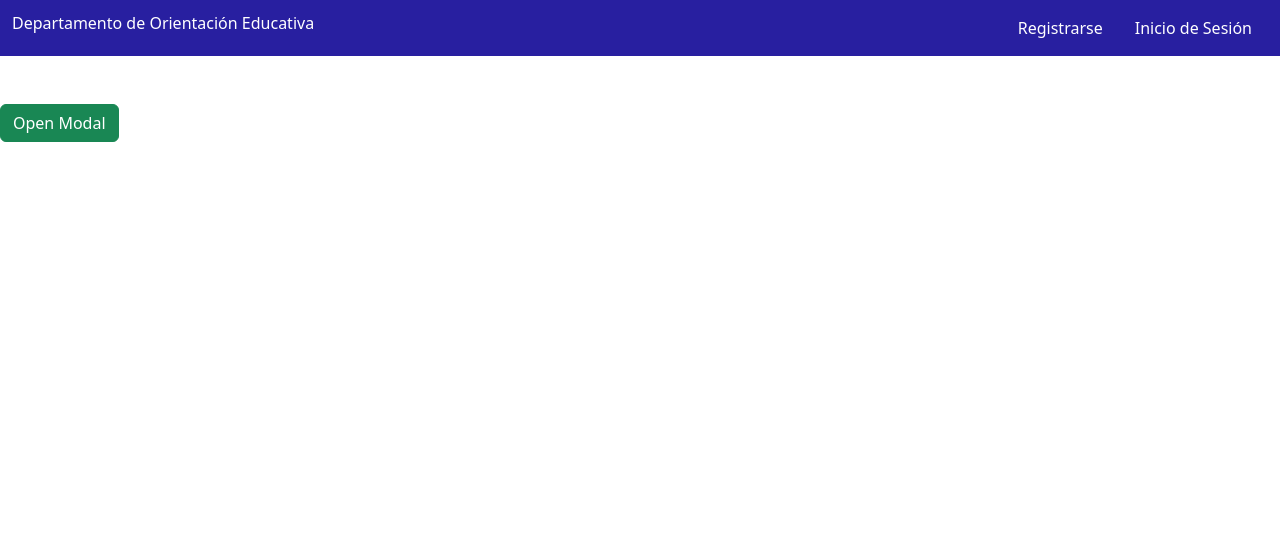
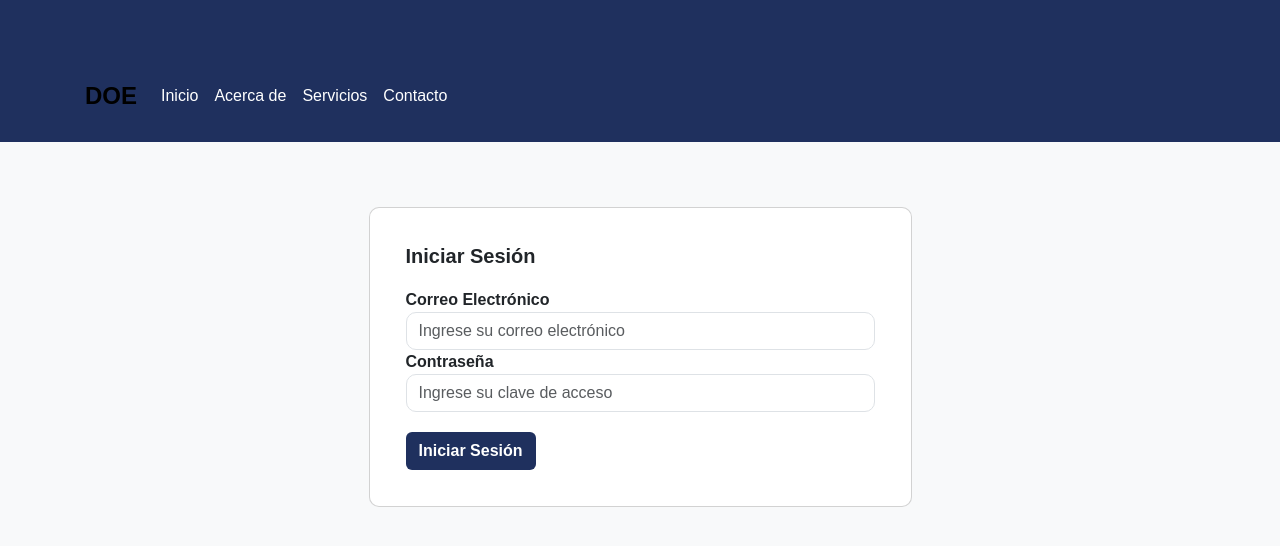
Before and after one commit to LetySG/Proyecto, a Node server app: page /iniciarSesion in a window 1280 px wide. Shown: the top 546 px of the page. Run offline with Node 20, Linux system fonts and the light colour scheme; some libraries are stand-ins or nearby versions.

Commit message:
Vistas(cambios)

```diff
--- a/Prueba/src/app.js
+++ b/Prueba/src/app.js
@@ -18,6 +18,11 @@ var hbs = create({
     extname: ".hbs",
 });
 
+
+
+
+
+
 app.engine(".hbs",hbs.engine);
 app.set("view engine", ".hbs");
 
@@ -32,6 +37,7 @@ const storage= multer.diskStorage({
 }
 });
 
+
 app.use(multer({storage}).single('imagen'));
 
 
--- a/Prueba/src/public/css/estilos.css
+++ /dev/null
@@ -1,3 +0,0 @@
-.card-header{
-color: rgb(168, 189, 73);
-}
--- a/Prueba/src/routes/routes.js
+++ b/Prueba/src/routes/routes.js
@@ -1,6 +1,7 @@
 import { Router } from 'express';
 import  Task from '../models/Task';
 import Image from '../models/Image';
+import RegistroO from '../models/RegistroO';
 const router=Router();
 const cloudinary = require('cloudinary');
 //SERVER CONFIG 'CLOUDINARY'
@@ -13,28 +14,31 @@ cloudinary.config({
 const fs = require("fs-extra");
 
 
-//RUTAS GET
+//**Rustas Get */
+//Vista Registro-Alumno
 
+//Registro Orientador
+router.get('/registro-orientador',(req,res)=>{
+    res.render('RegistroO')
+});
+//Vista de Inicio de Sesion
+router.get('/task',(req,res)=>{
+    res.render('Task')
+})
 //Vista de Principal-Información
 router.get('/', (req,res)=>{
     res.render('index');
 })
-
 //Vista para mostrar los archivos
 router.get('/files', async(req,res)=>{
    const image= await Image.find().lean();
    console.log(image);
     res.render('files',{image});
 })
-
 //Vista de Inicio de Sesion
 router.get('/iniciarSesion',(req,res)=>{
     res.render('iniciarSesion')
 })
-//vista Registro
-router.get('/registro',(req,res)=>{
-    res.render('registro')
-});
 
 //vista formulario subir imagen
 router.get('/upload',async (req,res)=>{
@@ -59,18 +63,23 @@ const newImage= new Image({
     description,
     imageURL:result.url,
     public_id:result.url
-});
+});S
 await newImage.save();
 await fs.unlink(req.file.path);
 res.redirect('upload');
 });
 
-router.post('/tasks/add',async(req,res)=>{
+router.post('/task/add',async(req,res)=>{
    const task = Task(req.body)
    await task.save();
-   res.redirect('/iniciarSesion')
+
+res.send('save') ;
 });
 
-
+router.post('/registro-orientador/add',async(req,res)=>{
+    const registroO = RegistroO(req.body)
+    await registroO.save();
+    res.send('save') ;
+ });
 
 export default router;
--- a/Prueba/src/views/index.hbs
+++ b/Prueba/src/views/index.hbs
@@ -1 +1,5 @@
-<h1>pagina de información</h1>
+<div class="jumbotron">
+    <div class="container">
+          <h1>Orientacion Educativa DOE</h1>
+    </div>
+</div>
--- a/Prueba/src/views/iniciarSesion.hbs
+++ b/Prueba/src/views/iniciarSesion.hbs
@@ -1,26 +1,24 @@
-
-
 <form action="/tasks/add" method="post">
-
-  <!-- Trigger the modal with a button -->
-<button type="button" class="btn btn-success openBtn">Open Modal</button>
-
-<!-- Modal -->
-<div class="modal fade" id="myModal" role="dialog">
-    <div class="modal-dialog">
-        <!-- Modal content-->
-        <div class="modal-content">
-            <div class="modal-header">
-                <button type="button" class="close" data-dismiss="modal">×</button>
-                <h4 class="modal-title">Modal with Dynamic Content</h4>
-            </div>
-            <div class="modal-body">
-
-            </div>
-            <div class="modal-footer">
-                <button type="button" class="btn btn-default" data-dismiss="modal">Close</button>
-            </div>
+ <div class="container">
+    <div class="row">
+      <div class="col-md-6 offset-md-3">
+        <div class="card">
+          <div class="card-body">
+            <h5 class="card-title">Iniciar Sesión</h5>
+            <form>
+              <div class="form-group">
+                <label for="correo">Correo Electrónico</label>
+                <input type="email" class="form-control" id="correo" placeholder="Ingrese su correo electrónico">
+              </div>
+              <div class="form-group">
+                <label for="clave">Contraseña</label>
+                <input type="password" class="form-control" id="clave" placeholder="Ingrese su clave de acceso">
+              </div>
+              <button type="submit" class="btn btn-block">Iniciar Sesión</button>
+            </form>
+          </div>
         </div>
+      </div>
     </div>
-</div>
-    </form>
+  </div>
+</form>
--- a/Prueba/src/views/layouts/main.hbs
+++ b/Prueba/src/views/layouts/main.hbs
@@ -18,6 +18,8 @@
 
 
  <!--SCRIPTS-->
+<script src="https://cdnjs.cloudflare.com/ajax/libs/jquery/3.7.0/jquery.js"></script>
+
 <script src="https://cdn.jsdelivr.net/npm/swiper@9/swiper-bundle.min.js">
 </script>
 
@@ -37,5 +39,7 @@ const swiper = new Swiper(".mySwiper", {
     });
 
 </script>
+
+
 </body>
 </html>
--- a/Prueba/src/views/partials/navbar.hbs
+++ b/Prueba/src/views/partials/navbar.hbs
@@ -1,14 +1,92 @@
-<nav class="navbar mb-5 d-flex" style="background-color:#281fa0">
-  <div class="container-fluid">
-    <span class="navbar-brand h1 fs-6 text-white">Departamento de Orientación Educativa</span>
-<ul class="nav justify-content-end">
-  <li class="nav-item">
-    <a class="nav-link active text-white" aria-current="page" href="registro">Registrarse</a>
-  </li>
-  <li class="nav-item ">
-    <a class="nav-link text-white" href="iniciarSesion">Inicio de Sesión</a>
-  </li>
+<nav class="navbar navbar-expand-lg">
+        <div class="container">
+          <a class="navbar-brand" href="/Prueba/src/views/index.hbs">DOE</a>
+          <button class="navbar-toggler" type="button" data-toggle="collapse" data-target="#navbarNav" aria-controls="navbarNav" aria-expanded="false" aria-label="Toggle navigation">
+            <span class="navbar-toggler-icon"></span>
+          </button>
+          <div class="collapse navbar-collapse" id="navbarNav">
+            <ul class="navbar-nav ml-auto">
+              <li class="nav-item active">
+                <a class="nav-link text-white mr-4"  href="#">Inicio</a>
+              </li>
+              <li class="nav-item">
+                <a class="nav-link text-white mr-4" href="#">Acerca de</a>
+              </li>
+              <li class="nav-item">
+                <a class="nav-link text-white v" href="#">Servicios</a>
+              </li>
+              <li class="nav-item">
+                <a class="nav-link text-white mr-4" href="#">Contacto</a>
+              </li>
+            </ul>
+          </div>
+        </div>
+      </nav>
 
-</ul>
-  </div>
-</nav>
+
+      <style>
+    /* Estilos personalizados */
+    body {
+      background-color: #f8f9fa;
+      font-family: Arial, sans-serif;
+    }
+
+    .navbar {
+      background-color: #1f305e;
+      color: white;
+    }
+
+    .navbar-brand {
+      font-weight: bold;
+      font-size: 24px;
+    }
+
+    .container {
+      margin-top: 50px;
+      padding: 15px;
+    }
+
+    .card {
+      border-radius: 10px;
+      width: 100%;
+      max-width: 900px; /* Ajusta este valor según tus necesidades */
+      margin: 0 auto;
+      padding: 20px; /* Ajusta este valor según tus necesidades */
+    }
+
+    .card-title {
+      margin-bottom: 20px;
+      font-weight: bold;
+      font-size: 20px;
+    }
+
+    .form-group label {
+      font-weight: bold;
+    }
+
+    .form-control {
+      border-radius: 10px;
+    }
+
+    .btn {
+      margin-top: 20px;
+      background-color: #1f305e;
+      color: white;
+      font-weight: bold;
+    }
+
+    .footer-bar {
+      background-color: #1f305e;
+      padding: 10px;
+      color: white;
+      text-align: center;
+      font-size: 14px;
+    }
+
+    .separator {
+      border: none;
+      height: 1px;
+      background-color: blue;
+      margin: 20px 0;
+    }
+  </style>
```
Also changed, not shown: Prueba/src/models/RegistroO.js (added, +66 -0 lines), Prueba/src/models/Task.js (deleted, +0 -31 lines), Prueba/src/views/registro.hbs (deleted, +0 -119 lines), Prueba/src/views/registroO.hbs (added, +142 -0 lines).
